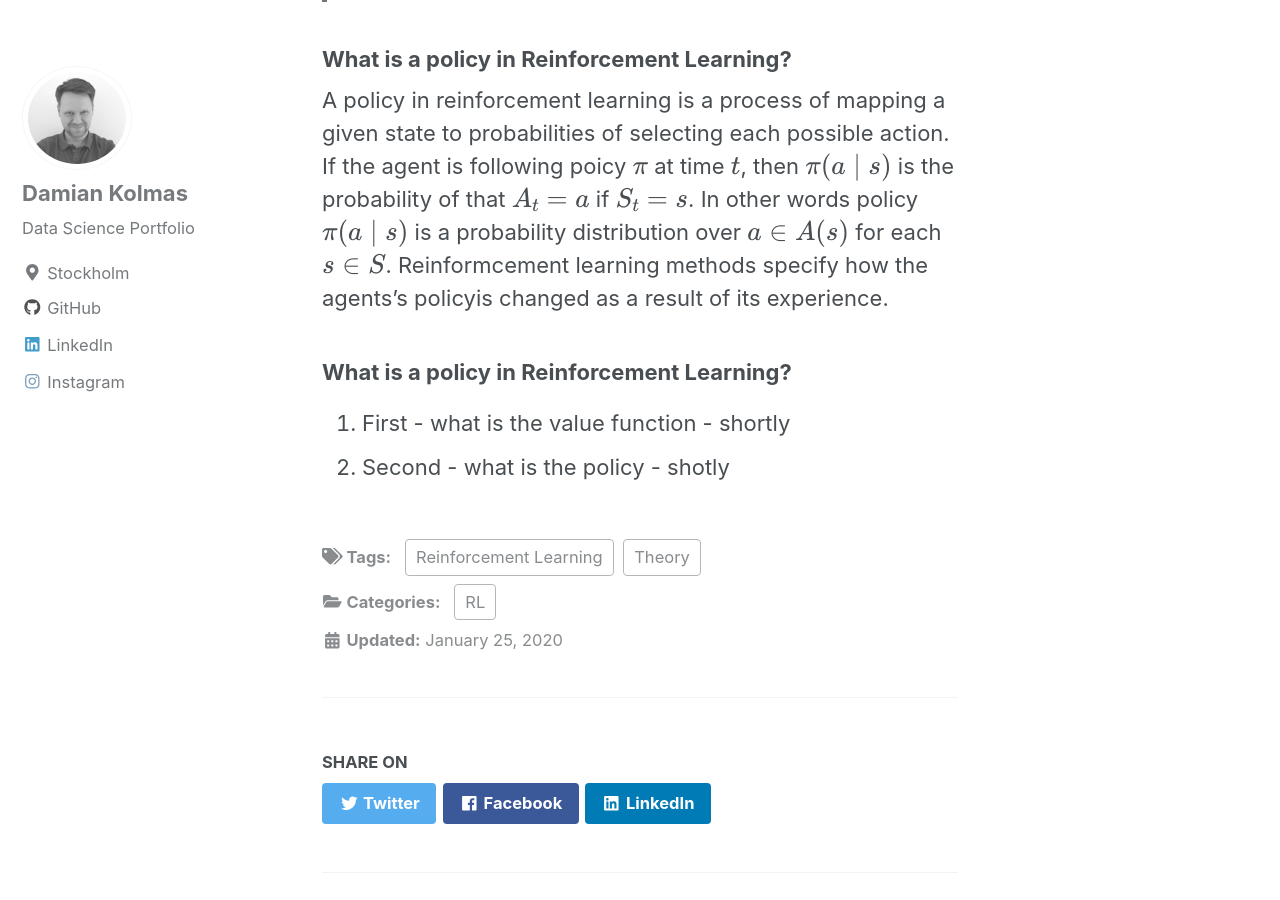
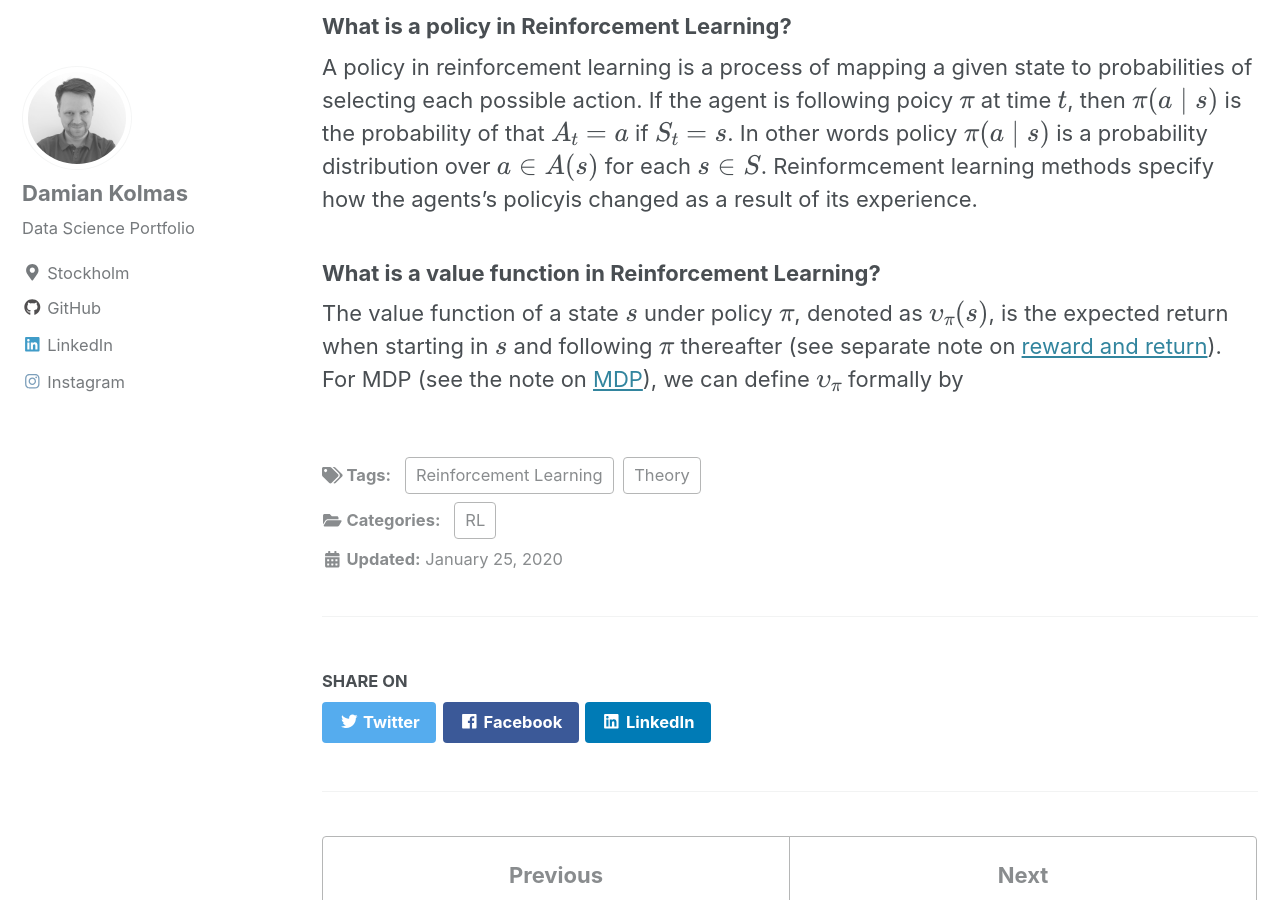
Before and after one commit to DKolmas/DKolmas.github.io, a Jekyll site: the page built from _posts/2020-01-25-Value-functions-and-policies.md, in a window 1280 px wide and 900 px high, scrolled down 447 px. Built offline with Jekyll 4.4.1, drawn with Linux system fonts in a browser that asks for light colours; cached includes are drawn as plain includes; formulas are drawn with MathJax 3.

Commit message:
editorial changes

```diff
--- a/_posts/2020-01-25-Value-functions-and-policies.md
+++ b/_posts/2020-01-25-Value-functions-and-policies.md
@@ -17,8 +18,6 @@ order: 8
 A policy in reinforcement learning is a process of mapping a given state to probabilities of selecting each possible action. If the agent is following poicy $$\pi$$ at time $$t$$, then $$\pi(a \mid s)$$ is the probability of that $$A_t = a$$ if $$S_t = s$$. In other words policy $$\pi(a \mid s)$$ is a probability distribution over $$a \in A(s)$$ for each $$s \in S$$.
 Reinformcement learning methods specify how the agents's policyis changed as a result of its experience.
 
-### What is a policy in Reinforcement Learning?
+### What is a value function in Reinforcement Learning?
 
-
-1. First - what is the value function - shortly
-2. Second - what is the policy - shotly
+The value function of a state $$s$$ under policy $$\pi$$, denoted as $$\upsilon_{\pi}(s)$$, is the expected return when starting in $$s$$ and following $$\pi$$ thereafter (see separate note on [reward and return](http://www.damiankolmas.com/rl/Rewards/#)). For MDP (see the note on [MDP](http://www.damiankolmas.com/rl/Marcov-Decission-Process/#)), we can define $$\upsilon_{\pi}$$ formally by
```
Also changed, not shown: other parts of _posts/2020-01-25-Value-functions-and-policies.md (+1 -0 lines), _posts/2019-10-05-Rewards.md (+1 -1 lines).
